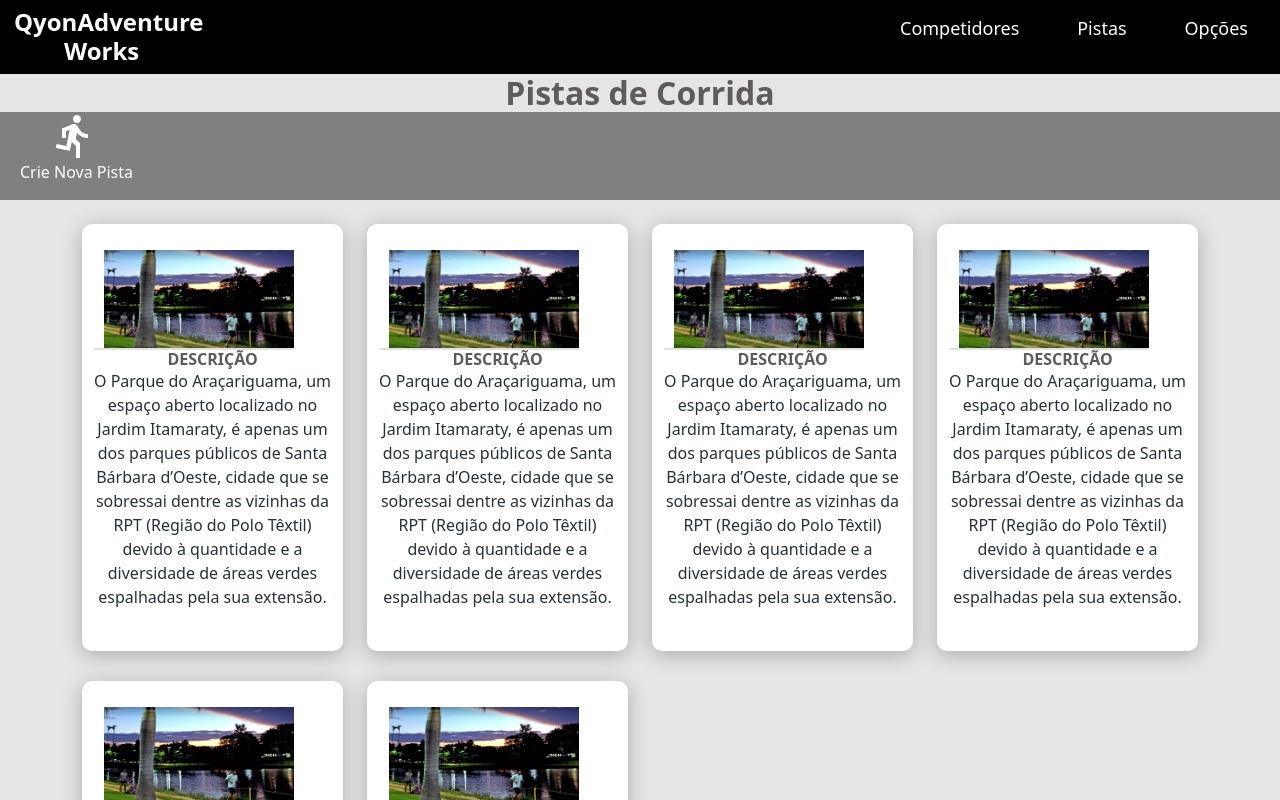
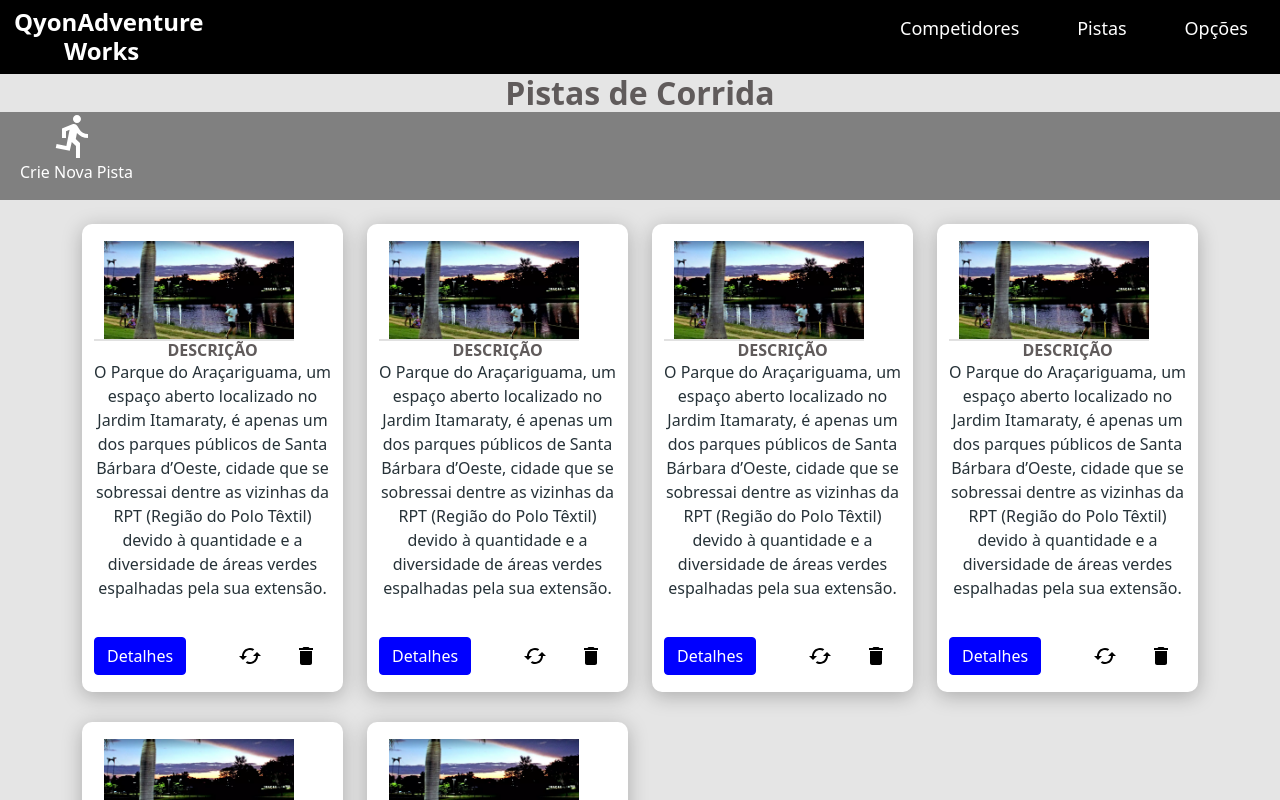
Before and after one commit to Deividwb/QyonAdventureWorks, a React (Create React App) app in the folder front-web-react/: page /pistas in a window 1280 px wide. Shown: the top 800 px of the page. Built offline with nearby package versions, Linux system fonts and the light colour scheme.

Commit message:
Details CardRunWay

```diff
--- a/front-web-react/src/Routes.tsx
+++ b/front-web-react/src/Routes.tsx
@@ -4,6 +4,7 @@ import AddRunWay from 'pages/AddRunWay';
 import Home from 'pages/Home';
 import ListCompetitors from 'pages/ListCompetitors';
 import ListRunWay from 'pages/ListRunWay';
+import RunWayDetails from 'pages/RunWayDetails';
 import UpdateCompetitor from 'pages/UpdateRunner';
 import { BrowserRouter, Switch, Route } from 'react-router-dom';
 import { Runner } from 'types/runner';
@@ -22,8 +23,6 @@ const runner: Runner = {
   }
 
 
-
-
   return (
     <BrowserRouter>
       <Navbar />
@@ -36,8 +35,12 @@ const runner: Runner = {
           <ListCompetitors runner={runner}/>
         </Route>
 
-        <Route path="/pistas">
+        <Route path="/pistas" exact>
           <ListRunWay />
+        </Route>
+
+        <Route path="/pistas/:id">
+          <RunWayDetails />
         </Route>
 
         <Route path="/atualizar/:id">
--- a/front-web-react/src/components/CardRunWay/index.tsx
+++ b/front-web-react/src/components/CardRunWay/index.tsx
@@ -1,11 +1,20 @@
-import "./styles.css";
-import { RunWay } from "types/runway";
+import './styles.css';
+import { RunWay } from 'types/runway';
+import { ReactComponent as UpdateImg } from 'assets/images/update.svg';
+import { ReactComponent as TrashImg } from 'assets/images/trash.svg';
+import { Link } from 'react-router-dom';
+
 
 export type Props = {
   runway: RunWay;
+};
+
+const CardInfo = () => {
+
 }
 
-const CardRunWay = ({runway}: Props) => {
+
+const CardRunWay = ({ runway }: Props) => {
   return (
     <div>
       <div className="base-card hiking-card">
@@ -15,12 +24,14 @@ const CardRunWay = ({runway}: Props) => {
             <h6>DESCRIÇÃO</h6>
             <p>{runway.description}</p>
           </div>
+              <div className='card-button'>
+              <Link to={`/pistas/${runway.id}`} className='btn btn-secondary delete-btn'>Detalhes</Link>
+
+              <button  className='btn update-btn'><UpdateImg/></button>
+              <button  className='btn trash-btn'><TrashImg/></button>
           </div>
-
-
-
         </div>
-
+      </div>
     </div>
   );
 };
--- a/front-web-react/src/components/CardRunWay/styles.css
+++ b/front-web-react/src/components/CardRunWay/styles.css
@@ -1,23 +1,37 @@
-.hiking-card{
+.hiking-card {
   margin-bottom: 30px;
-    padding: 10px;
+  padding: 1px 10px;
 }
-.card-top-container{
+.card-top-container {
   display: flex;
   flex-direction: column;
   padding: 16px 2px;
-
-
 }
 
-.card-top-container img{
+.card-top-container img {
   width: 200px;
   height: 100px;
   padding-left: 10px;
   border-bottom: 2px solid #e1e1e1;
+}
+
+.card-description {
+  text-align: center;
+}
+
+.card-button {
+  display: flex;
+  justify-content: space-between;
+  align-items: center;
 
 }
 
-.card-description{
-    text-align: center;
+.trash-btn{
+padding-top: 25px;
 }
+
+
+.update-btn{
+    padding-top: 25px;
+    padding-left: 45px;
+}
--- a/front-web-react/src/pages/ListCompetitors/index.tsx
+++ b/front-web-react/src/pages/ListCompetitors/index.tsx
@@ -1,5 +1,8 @@
 import './styles.css';
 import { Link } from 'react-router-dom';
+
+import { ReactComponent as UpdateImg } from 'assets/images/update.svg';
+import { ReactComponent as TrashImg } from 'assets/images/trash.svg';
 import { FaTrash } from 'react-icons/fa';
 import { GrUpdate } from 'react-icons/gr';
 import { ReactComponent as RunImg } from 'assets/images/run.svg';
@@ -47,17 +50,9 @@ const ListCompetitors = ({ runner }: Props) => {
                   <td>{runner.height}</td>
 
                   <td>
-                    <div className="color-btns">
-                      <button className="color-btn-trash" type="button">
-                        <FaTrash />
-                      </button>
-                      <Link
-                        to={`/atualizar/${runner.id}`}
-                        className="color-btn-update"
-                        type="button"
-                      >
-                        <GrUpdate />
-                      </Link>
+                    <div className="container-btns">
+                      <Link className='upbutton' to={`/atualizar/${runner.id}`}> <UpdateImg/> </Link>
+                      <button  className='btn'> <TrashImg /> </button>
                     </div>
                   </td>
                 </tr>
--- a/front-web-react/src/pages/ListCompetitors/styles.css
+++ b/front-web-react/src/pages/ListCompetitors/styles.css
@@ -6,17 +6,16 @@
     padding: 5px 60px;
 }
 
-.color-btns{
+.container-btns{
     display: flex;
     justify-content: space-between;
 }
 
-.color-btn-trash{
-    background-color: red;
+.upbutton{
+    padding-top: 8px;
 }
 
 .color-btn-update{
-    background-color: green;
     padding: 0 8px;
     display: flex;
     align-items: center;
--- a/front-web-react/src/pages/ListRunWay/index.tsx
+++ b/front-web-react/src/pages/ListRunWay/index.tsx
@@ -13,6 +13,7 @@ const ListRunWay = () => {
     description:
       'O Parque do Araçariguama, um espaço aberto localizado no Jardim Itamaraty, é apenas um dos parques públicos de Santa Bárbara d’Oeste, cidade que se sobressai dentre as vizinhas da RPT (Região do Polo Têxtil) devido à quantidade e a diversidade de áreas verdes espalhadas pela sua extensão.',
   }
+
 
   return (
     <div>
--- /dev/null
+++ b/front-web-react/src/pages/RunWayDetails/index.tsx
@@ -0,0 +1,9 @@
+import './styles.css';
+
+const RunWayDetails = () => {
+    return(
+        <h1>dentro de detalhes</h1>
+    )
+}
+
+export default RunWayDetails;
```
Also changed, not shown: front-web-react/src/assets/images/trash.svg (added), front-web-react/src/assets/images/update.svg (added), front-web-react/src/pages/RunWayDetails/styles.css (added). Lines whose indentation alone changed are shown as unchanged.
